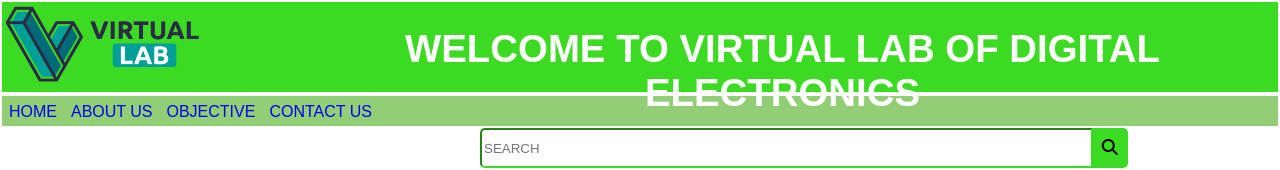
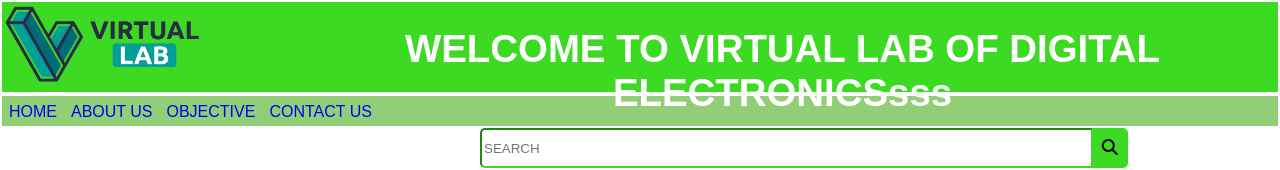
Before and after one commit to adarshyadav0906/virtual-lab, a plain HTML site: page inex.html in a window 1280 px wide. Shown: the top 170 px of the page. Drawn offline with Linux system fonts and the light colour scheme.

Commit message:
random check

```diff
--- a/inex.html
+++ b/inex.html
@@ -16,7 +16,7 @@
                 </div>
             </div>
             <div class="nav-wel">
-               <h1>WELCOME TO VIRTUAL LAB OF DIGITAL ELECTRONICS</h1>
+               <h1>WELCOME TO VIRTUAL LAB OF DIGITAL ELECTRONICSsss</h1>
             </div>
         </div>
         <div class="nav-sec">
```
